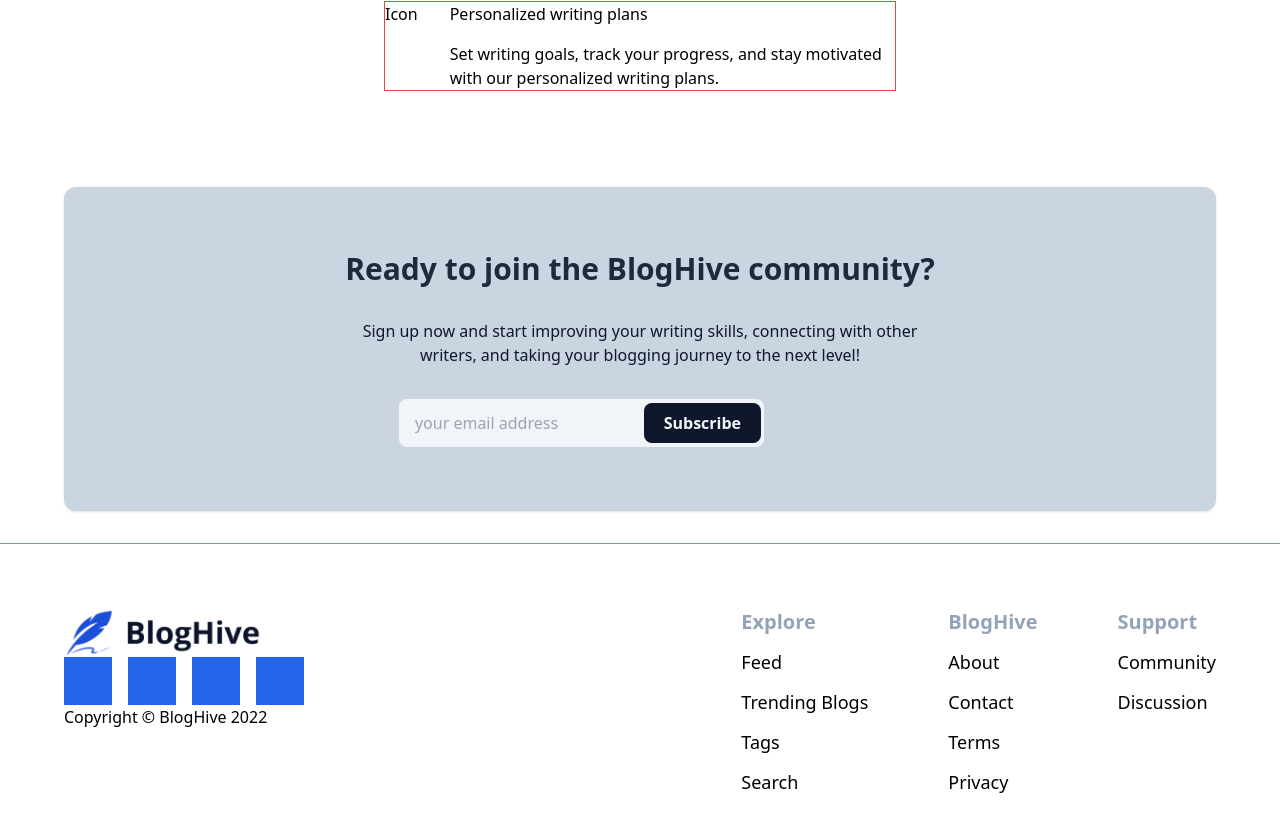
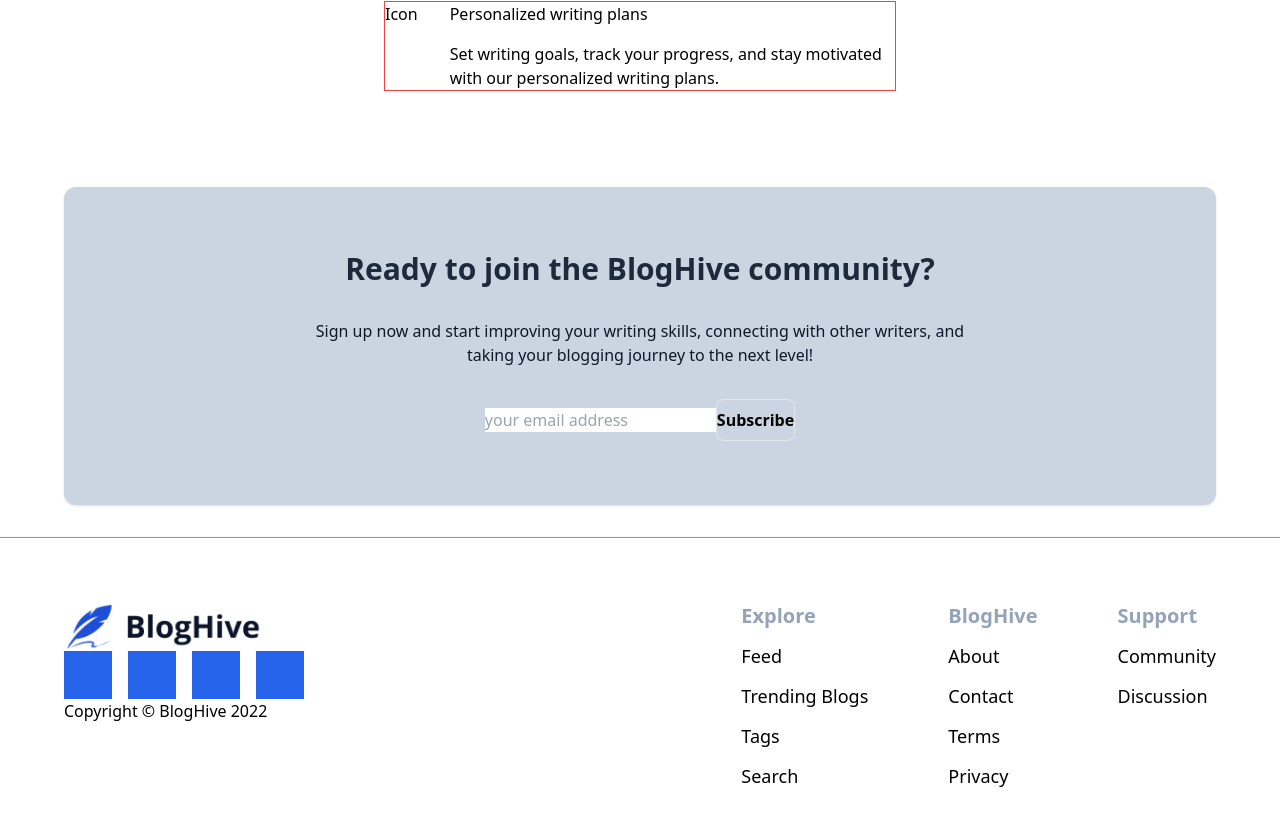
Before and after one commit to takanome-dev/BlogHive, a Next.js app in the folder apps/client/: page / in a window 1280 px wide. Shown: the part 1973-2805 px from the top of the page. Built offline with nearby package versions, Linux system fonts and the light colour scheme.

Commit message:
fix: fixed issues generated in the pr

```diff
--- a/apps/client/src/pages/index.tsx
+++ b/apps/client/src/pages/index.tsx
@@ -168,23 +168,17 @@ export default function IndexPage() {
           </div>
         </section>
         <section className="subscribe-section flex justify-center rounded-xl bg-slate-300 p-8 shadow">
-          <div className="flex max-w-2xl flex-col items-center justify-center gap-8 p-8">
+          <div className="flex max-w-3xl flex-col items-center justify-center gap-8 p-8">
             <h4 className="text-3xl font-bold text-slate-800">Ready to join the BlogHive community?</h4>
             <p className="text-center text-slate-900 text-md px-5">
               Sign up now and start improving your writing skills, connecting
               with other writers, and taking your blogging journey to the next
               level!
             </p>
-                <div className='w-full flex lg:flex-row md:flex-row flex-col lg:justify-center justify-center items-center'>
-                  <input type="text"
-                        className='lg:w-[60%] h-[3rem] rounded-lg outline-none bg-slate-100 pl-4 w-[80%]'
-                        required
-                        placeholder="your email address"
-                  />
-                  <div className="flex justify-center items-center">
-                    <button className='bg-slate-900 lg:mt-0 mt-[1.5rem] text-slate-100 lg:relative lg:right-[7.5rem] placeholder:text-[#fff] py-2 px-5 font-bold rounded-lg z-50' type="submit">Subscribe</button>
-                  </div>
-                </div>
+            <div>
+              <input type="text" placeholder="your email address" />
+              <Button>Subscribe</Button>
+            </div>
           </div>
         </section>
       </main>
```
